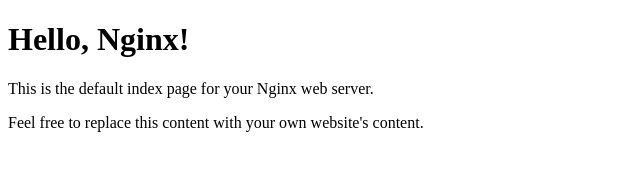
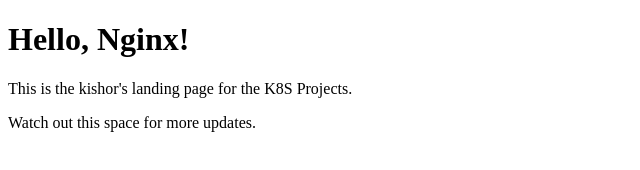
Before and after one commit to kishorkrishnannair/umuzi-k8s, a plain HTML site: page nginx/index.html in a window 1280 px wide. Shown: the whole page, without its empty margins (0-640 px from the left). Drawn offline with Linux system fonts and the light colour scheme.

Commit message:
index.html contents updated.

```diff
--- a/nginx/index.html
+++ b/nginx/index.html
@@ -5,7 +5,7 @@
 </head>
 <body>
     <h1>Hello, Nginx!</h1>
-    <p>This is the default index page for your Nginx web server.</p>
-    <p>Feel free to replace this content with your own website's content.</p>
+    <p>This is the kishor's landing page for the K8S Projects.</p>
+    <p>Watch out this space for more updates.</p>
 </body>
 </html>
```
